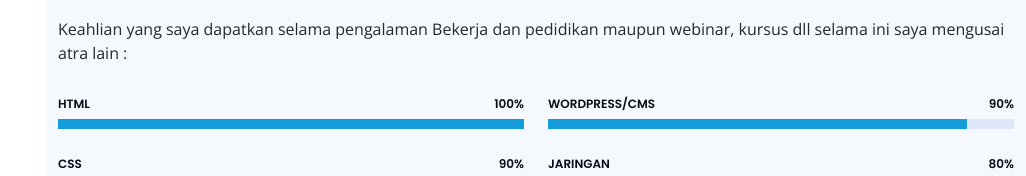
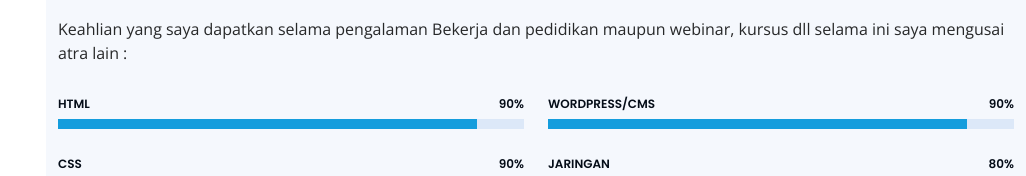
Before and after one commit to hasanlagi/websetme, a plain HTML site: page index.html in a window 1280 px wide. Shown: the part 1627-1803 px from the top of the page, without its empty margins (254-1280 px from the left). Drawn offline with nearby package versions, Linux system fonts and the light colour scheme.

Commit message:
menganti persen skill

```diff
--- a/index.html
+++ b/index.html
@@ -134,9 +134,9 @@
           <div class="col-lg-6" data-aos="fade-up">
 
             <div class="progress">
-              <span class="skill">HTML <i class="val">100%</i></span>
+              <span class="skill">HTML <i class="val">90%</i></span>
               <div class="progress-bar-wrap">
-                <div class="progress-bar" role="progressbar" aria-valuenow="100" aria-valuemin="0" aria-valuemax="100"></div>
+                <div class="progress-bar" role="progressbar" aria-valuenow="90" aria-valuemin="0" aria-valuemax="90"></div>
               </div>
             </div>
 
```
